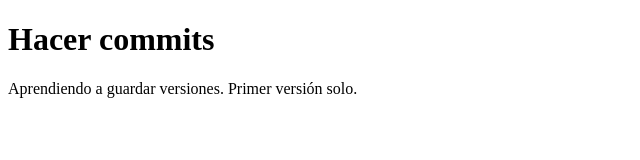
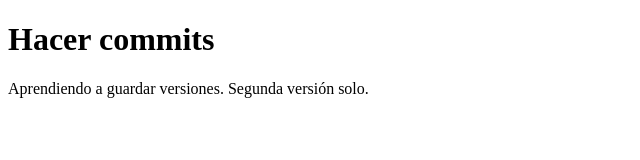
Before and after one commit to carlosb1219/new-repo, a plain HTML site: page index.html in a window 1280 px wide. Shown: the full height of the page, 0-640 px from the left. Drawn offline with Linux system fonts and the light colour scheme.

Commit message:
second commit

```diff
--- a/index.html
+++ b/index.html
@@ -7,6 +7,6 @@
  </head>
  <body>
    <h1>Hacer commits</h1>
-   <p>Aprendiendo a guardar versiones. Primer versión solo.</p>
+   <p>Aprendiendo a guardar versiones. Segunda versión solo.</p>
  </body>
  </html>
```
